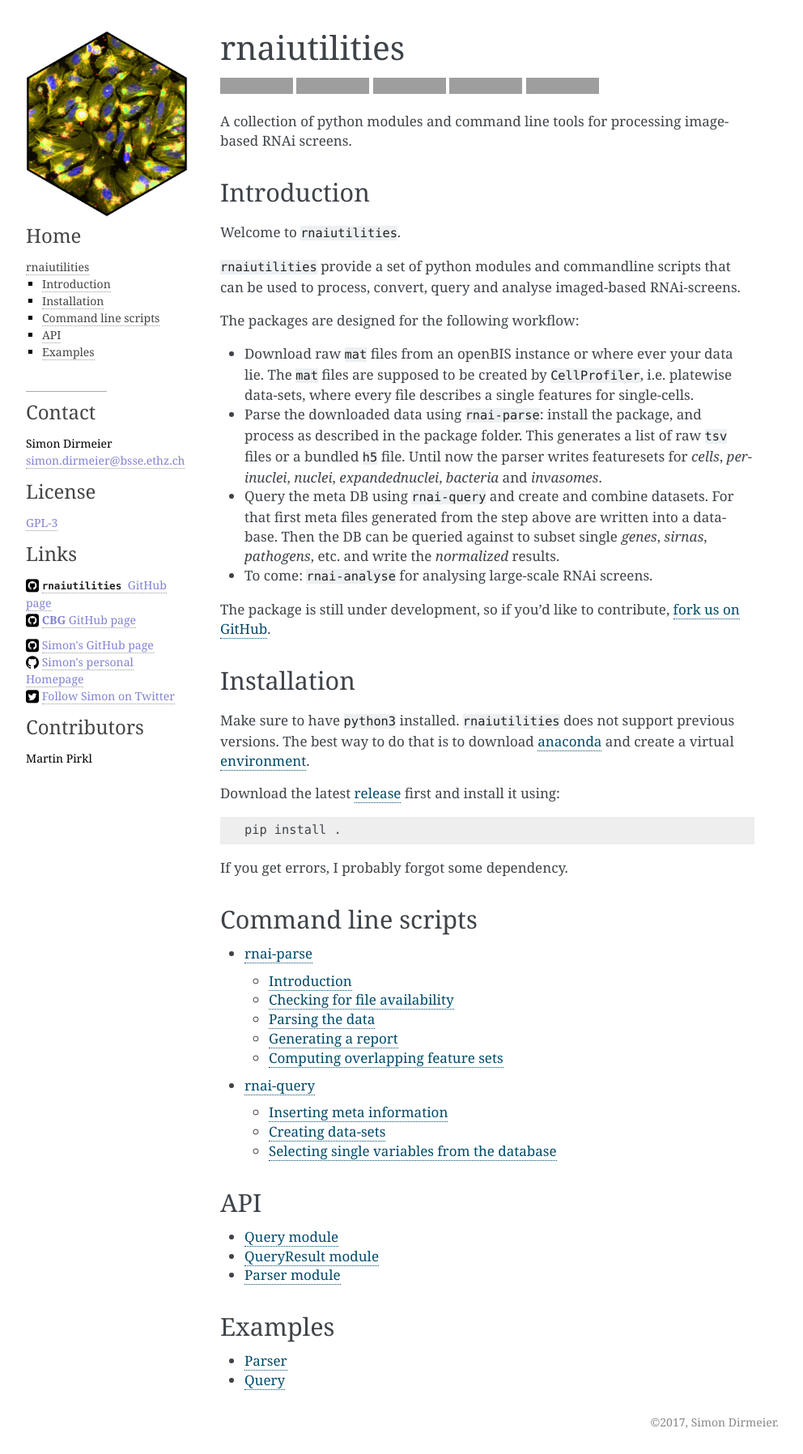
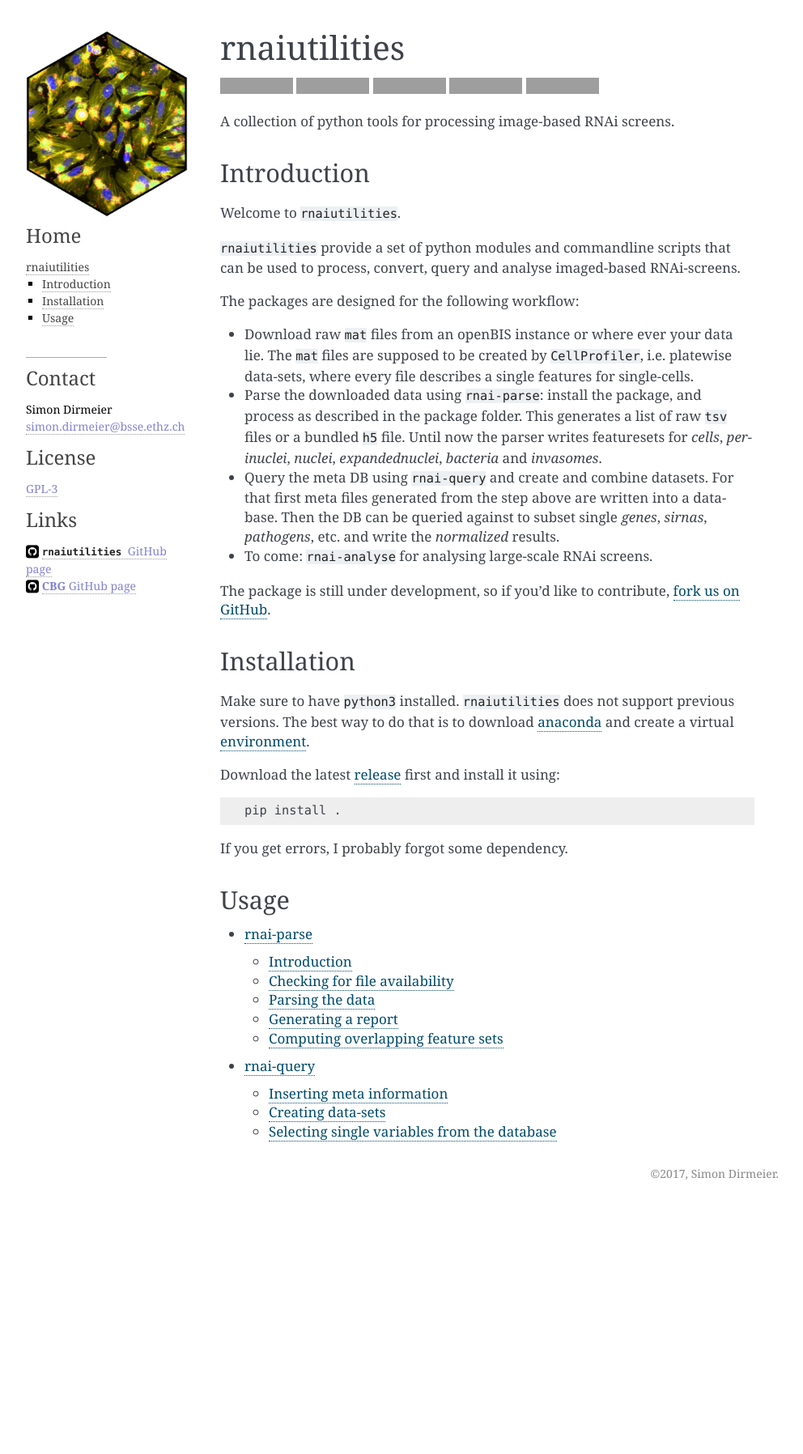
Before and after one commit to dirmeier/rnaiutilities, a Sphinx documentation site: the page built from docs/source/index.rst, in a window 1280 px wide. Shown: the whole page at 81% size, without its empty margins (148-1140 px from the left). Built offline with Sphinx 7.4.7, drawn with Linux system fonts in a browser that asks for light colours; after the commit the page ends 1489 px from its top, so only the background shows below that; grey boxes are pictures that could not be loaded.

Commit message:
Removes some of the rst files

```diff
--- a/docs/source/_templates/sidebarintro.html
+++ b/docs/source/_templates/sidebarintro.html
@@ -41,26 +41,3 @@
            href="http://github.com/cbg-ethz/"> <b>CBG</b> GitHub page</a>
     </li>
 </ul>
-<ul>
-    <li>
-        <i class="fa fa-github-square fa-lg" aria-hidden="true"></i>
-        <a style="color: #8383d2"
-           href="http://github.com/dirmeier/"> Simon's GitHub page</a>
-    </li>
-    <li>
-        <i class="fa fa-github fa-lg" aria-hidden="true"></i>
-        <a style="color: #8383d2"
-           href="http://dirmeier.github.io"> Simon's personal Homepage</a>
-    </li>
-    <li>
-        <i class="fa fa-twitter-square fa-lg" aria-hidden="true"></i>
-        <a style="color: #8383d2"
-           href="http://twitter.com/simon_dirmeier/"> Follow Simon on
-            Twitter</a>
-    </li>
-</ul>
-
-<h3>Contributors</h3>
-<ul>
-    <li>Martin Pirkl</li>
-</ul>
--- a/docs/source/index.rst
+++ b/docs/source/index.rst
@@ -14,8 +14,7 @@ rnaiutilities
    :alt: doc
 
 
-A collection of python modules and command line tools for processing image-based RNAi screens.
-
+A collection of python tools for processing image-based RNAi screens.
 
 Introduction
 ------------
@@ -31,7 +30,6 @@ The packages are designed for the following workflow:
 * Query the meta DB using ``rnai-query`` and create and combine datasets. For that first meta files generated from the step above are written into a database. Then the DB can be queried against to subset single *genes*, *sirnas*, *pathogens*, etc. and write the *normalized* results.
 
 * To come: ``rnai-analyse`` for analysing large-scale RNAi screens.
-
 
 The package is still under development, so if you'd like to contribute,
 `fork us on GitHub <https://github.com/cbg-ethz/rnaiutilities>`_.
@@ -54,27 +52,11 @@ Download the latest `release <https://github.com/cbg-ethz/rnaiutilities/releases
 If you get errors, I probably forgot some dependency.
 
 
-Command line scripts
---------------------
+Usage
+-----
 
 .. toctree::
    :maxdepth: 2
 
    rnai_parse
    rnai_query
-
-API
-----
-
-.. toctree::
-   :maxdepth: 2
-
-   modules
-
-Examples
---------
-
-.. toctree::
-   :maxdepth: 2
-
-   api
--- a/docs/source/modules.rst
+++ /dev/null
@@ -1,19 +0,0 @@
-Query module
-------------
-
-.. automodule:: rnaiutilities.query
-    :members:
-
-
-QueryResult module
-------------------
-
-.. automodule:: rnaiutilities.query_result
-    :members:
-
-
-Parser module
--------------
-
-.. automodule:: rnaiutilities.parser
-    :members:
```
Also changed, not shown: docs/source/api.rst (deleted, +0 -20 lines).
